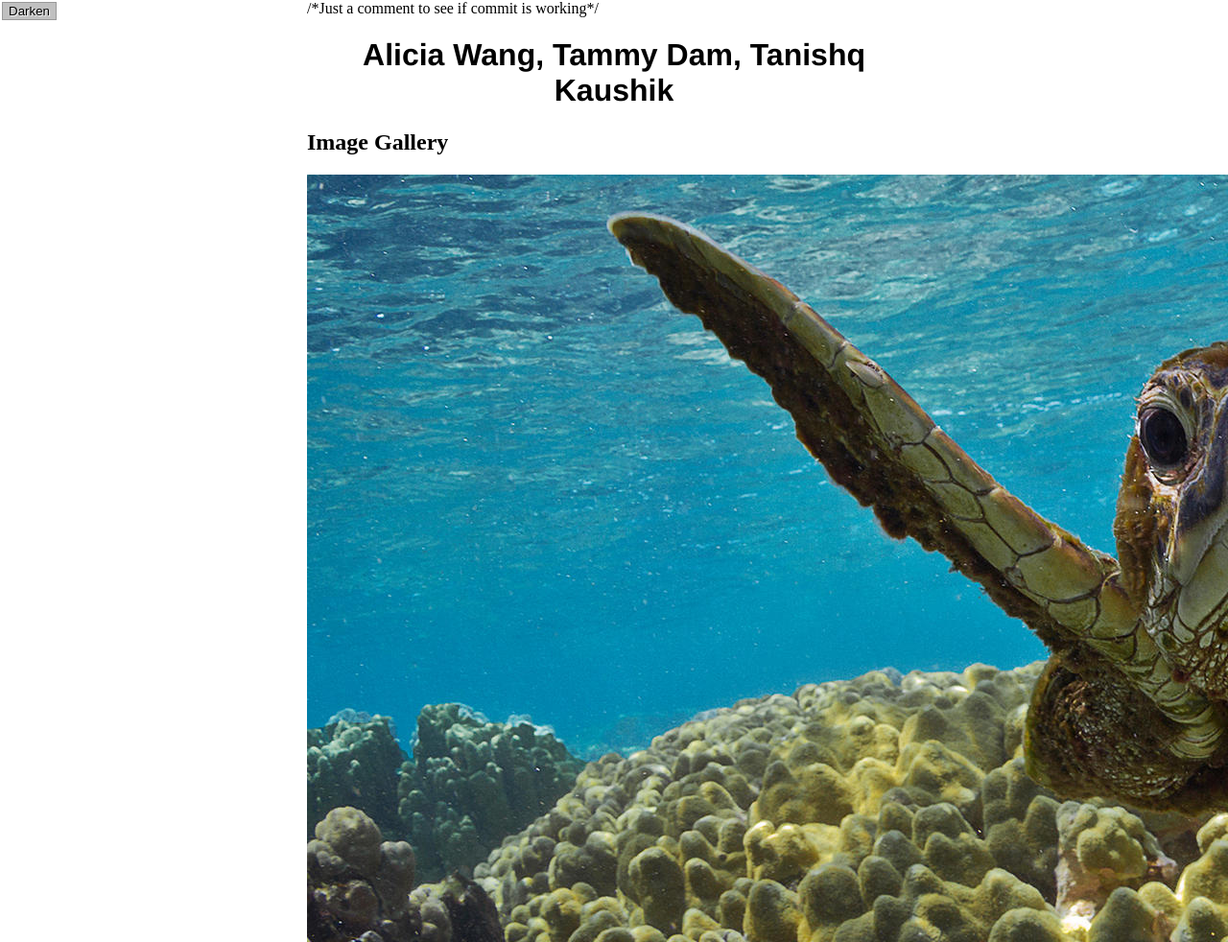
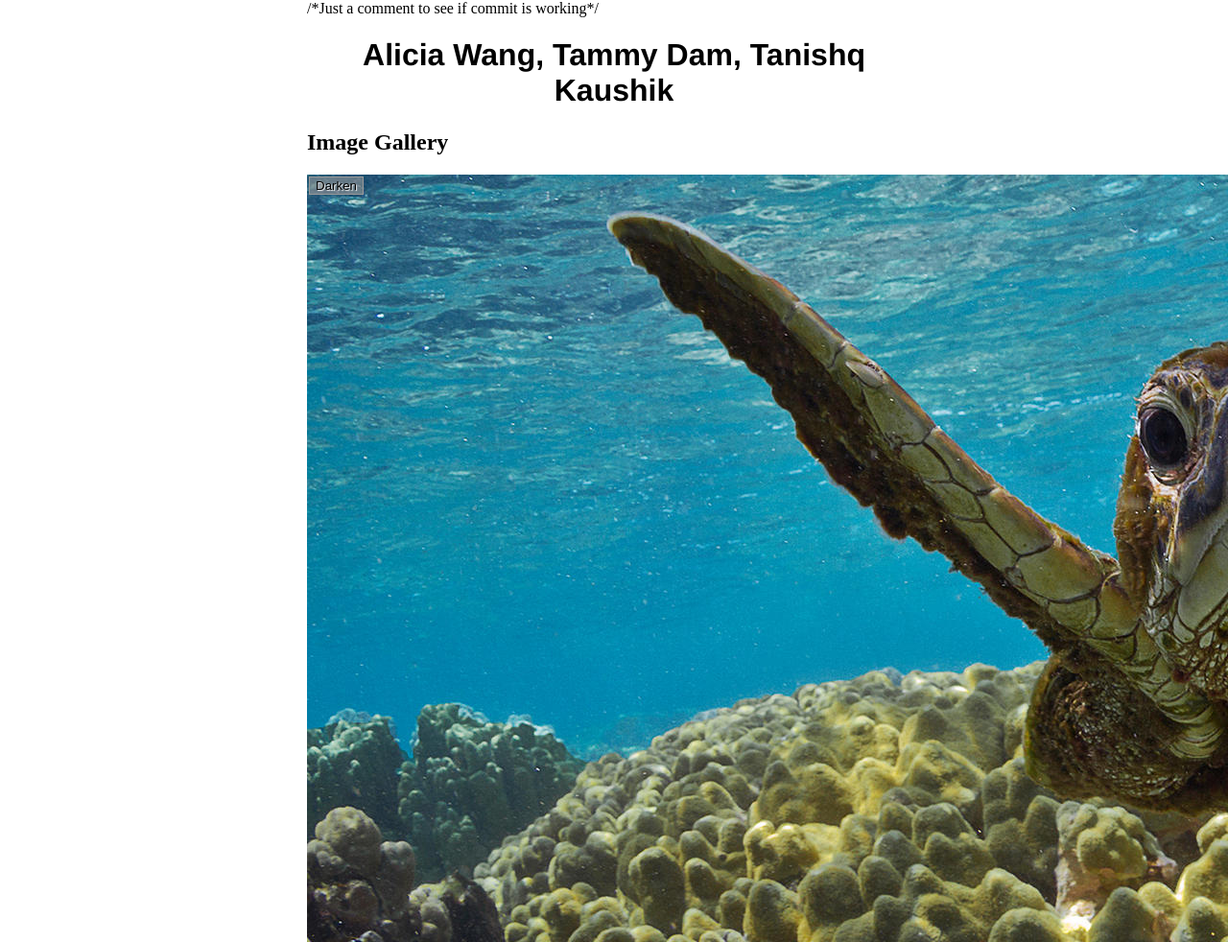
Before and after one commit to TammyDam/assignment_2, a plain HTML site: page index.html in a window 1280 px wide. Shown: the top 982 px of the page at 96% size. Drawn offline with Linux system fonts and the light colour scheme; files whose address does not match are found by name.

Commit message:
Update style.css

```diff
--- a/style.css
+++ b/style.css
@@ -8,7 +8,7 @@ h1 {
     margin: 0 auto;
   }
 
-  .images{
+  .full-img{
     position: relative;
     display: block;
     width: 640px;
```
